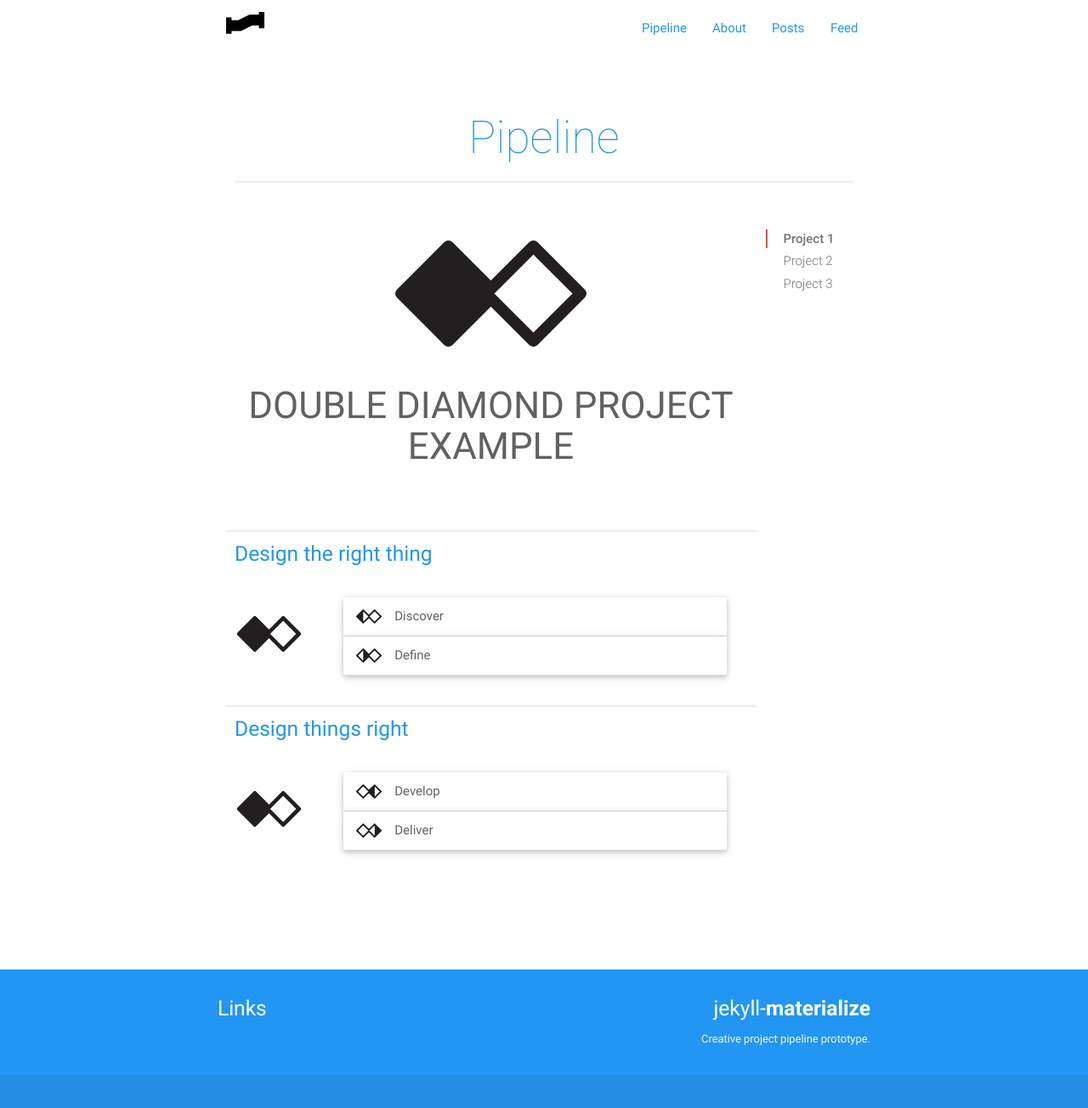
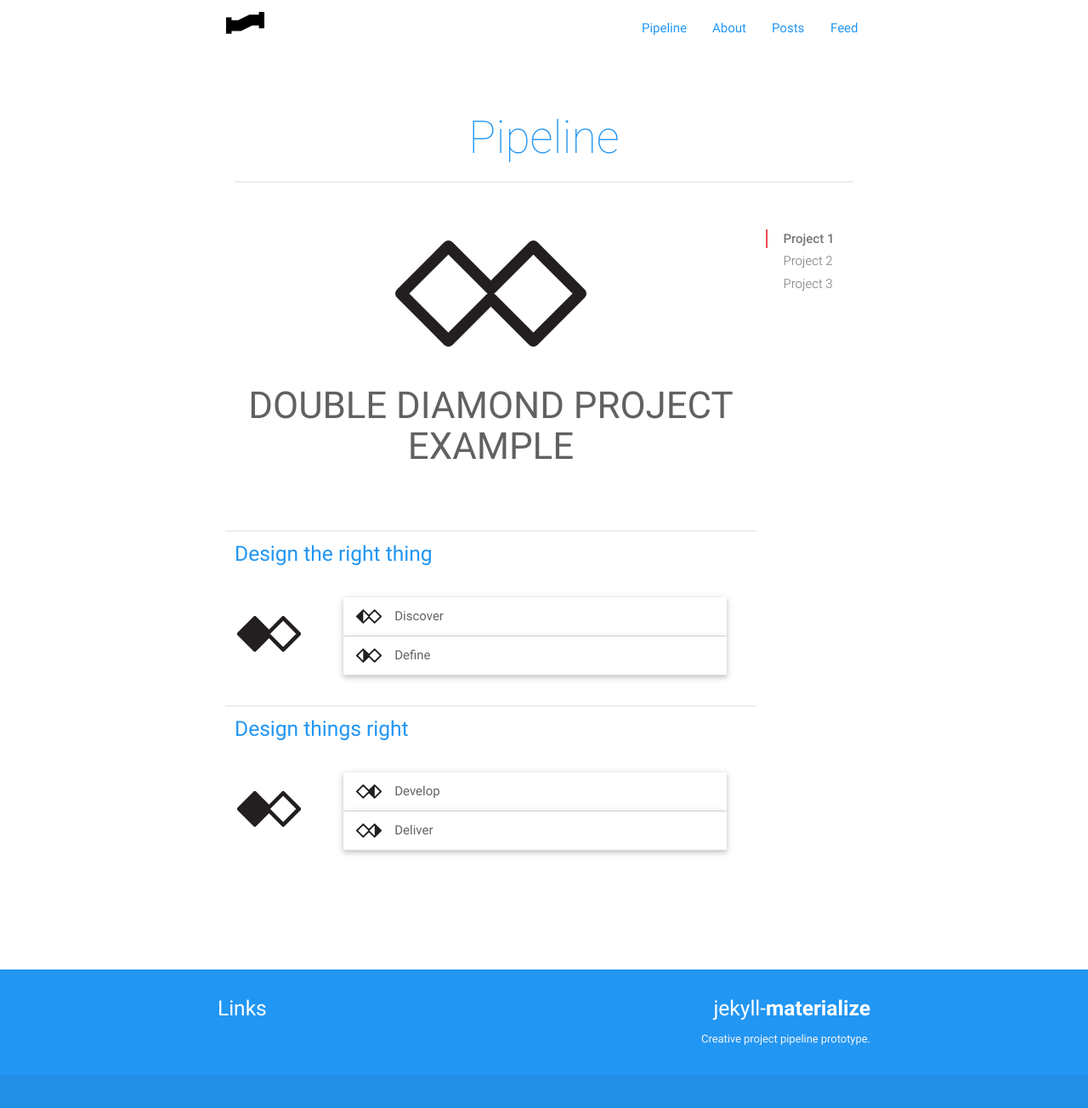
Before and after one commit to dmd-program/pipeline, a Jekyll site: the page built from index.html, in a window 1280 px wide and 1315 px high. Shown: the top 1304 px of the window at 85% size. Built offline with Jekyll 4.4.1, drawn with Linux system fonts in a browser that asks for light colours; the list of posts is cut into pages by our own code.

Commit message:
corrected DD icon

```diff
--- a/index.html
+++ b/index.html
@@ -6,7 +6,7 @@ title: Pipeline
   <div class="row pipeline">
     <div class="col s12 m9 l10">
       <div id="discover" class="section scrollspy">
-      <img class="svg-header-icon" src="{{ site.baseurl }}/assets/img/dd-icon-right-design.svg" alt="Double diamond" />
+      <img class="svg-header-icon" src="{{ site.baseurl }}/assets/img/dd-icon.svg" alt="Double diamond" />
       <h3 class="center">Double diamond project example</h3>
         <div class="row">
           <div class="divider"></div>
```
